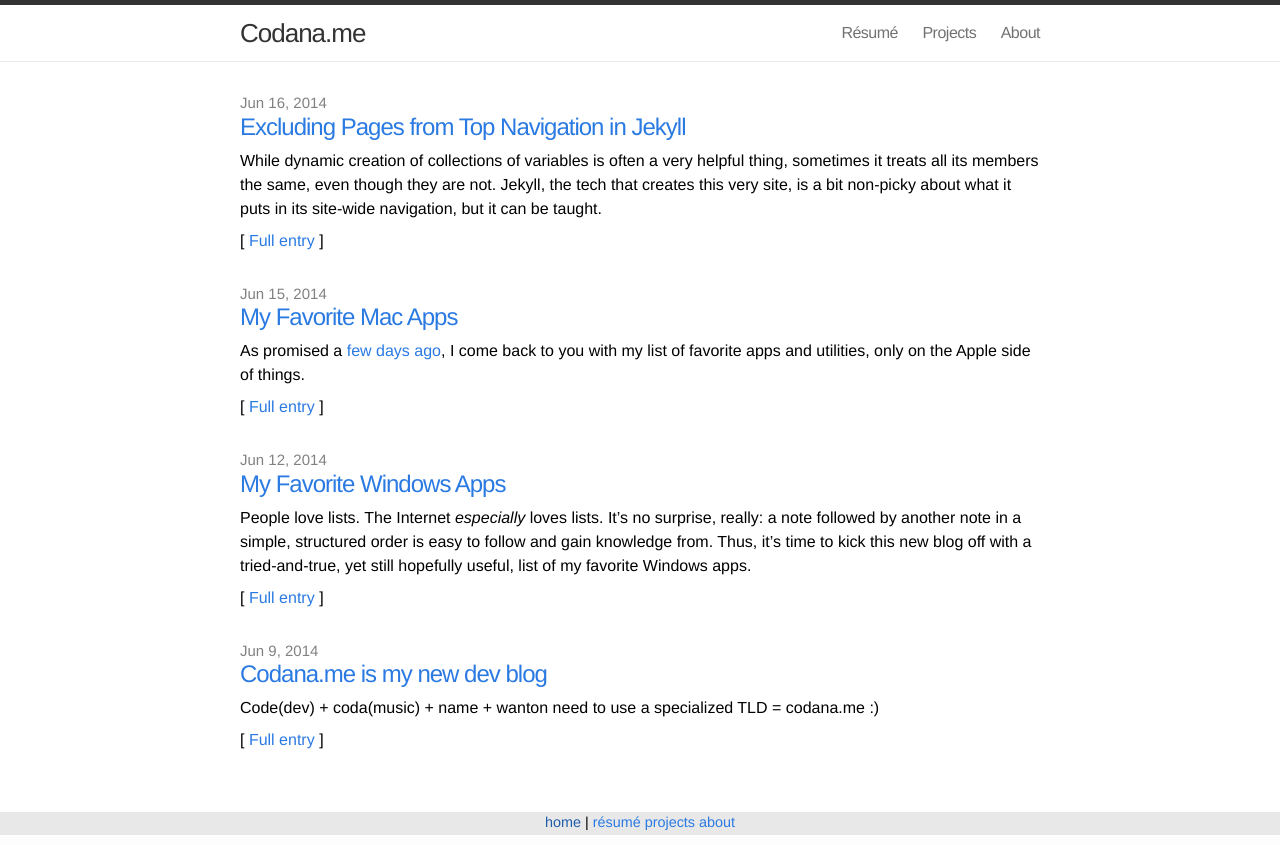
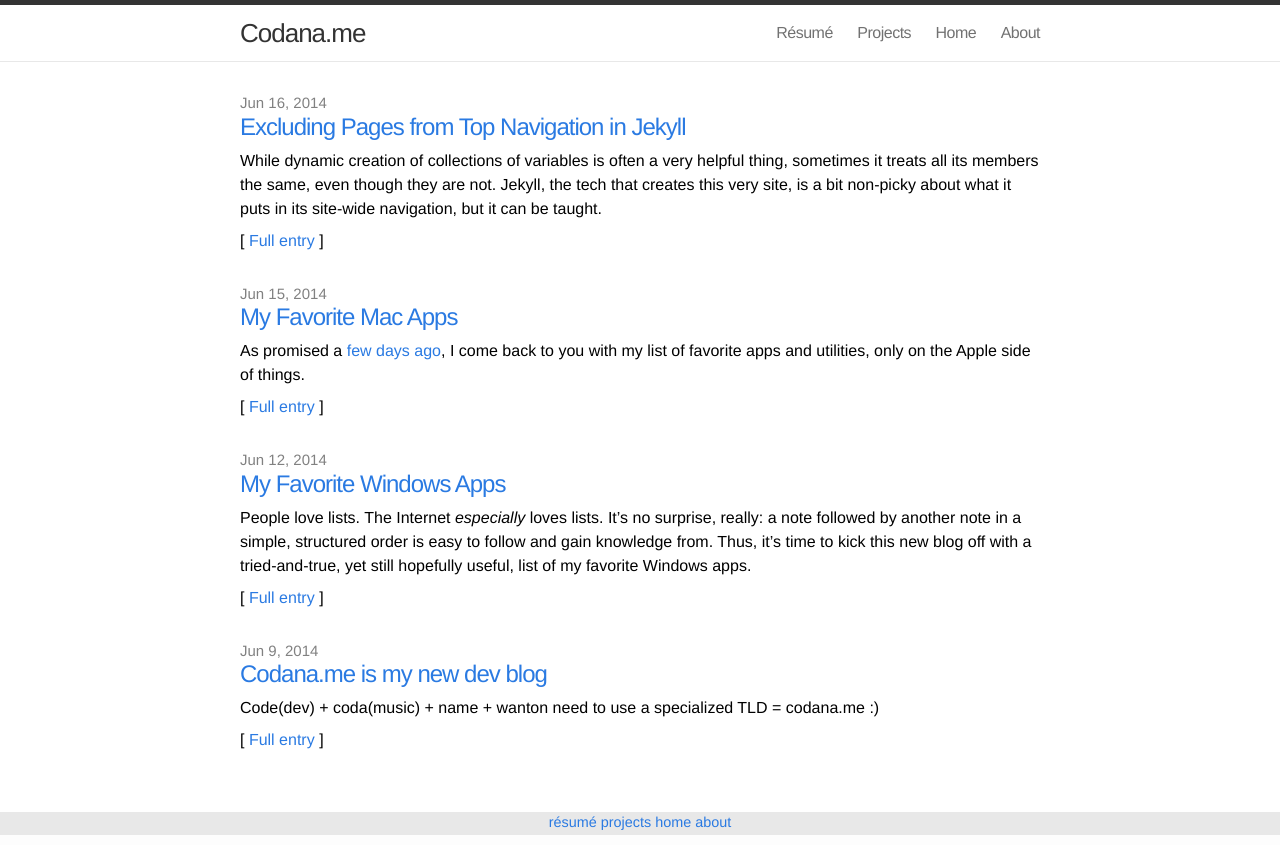
Before and after one commit to michaelchadwick/codana.me, a Jekyll site: the page built from index.html, in a window 1280 px wide. Shown: the top 845 px of the page. Built offline with Jekyll 4.4.1, drawn with Linux system fonts in a browser that asks for light colours; the list of posts is cut into pages by our own code; grey boxes are pictures that could not be loaded.

Commit message:
added home to site-wide nav

```diff
--- a/_includes/footer.html
+++ b/_includes/footer.html
@@ -1,5 +1,4 @@
 <div class="footer-nav">
-  <a class="footer-link" href="{{ site.baseurl }}">Home</a> |
   {% for page in site.pages %}
     {% unless page.exclude_from_nav %}
       <a class="footer-link" href="{{ page.url | prepend: site.baseurl }}">{{ page.title }}</a>
--- a/index.html
+++ b/index.html
@@ -1,6 +1,6 @@
 ---
 layout: default
-exclude_from_nav: true
+title: Home
 ---
 
 <div class="home">
```
